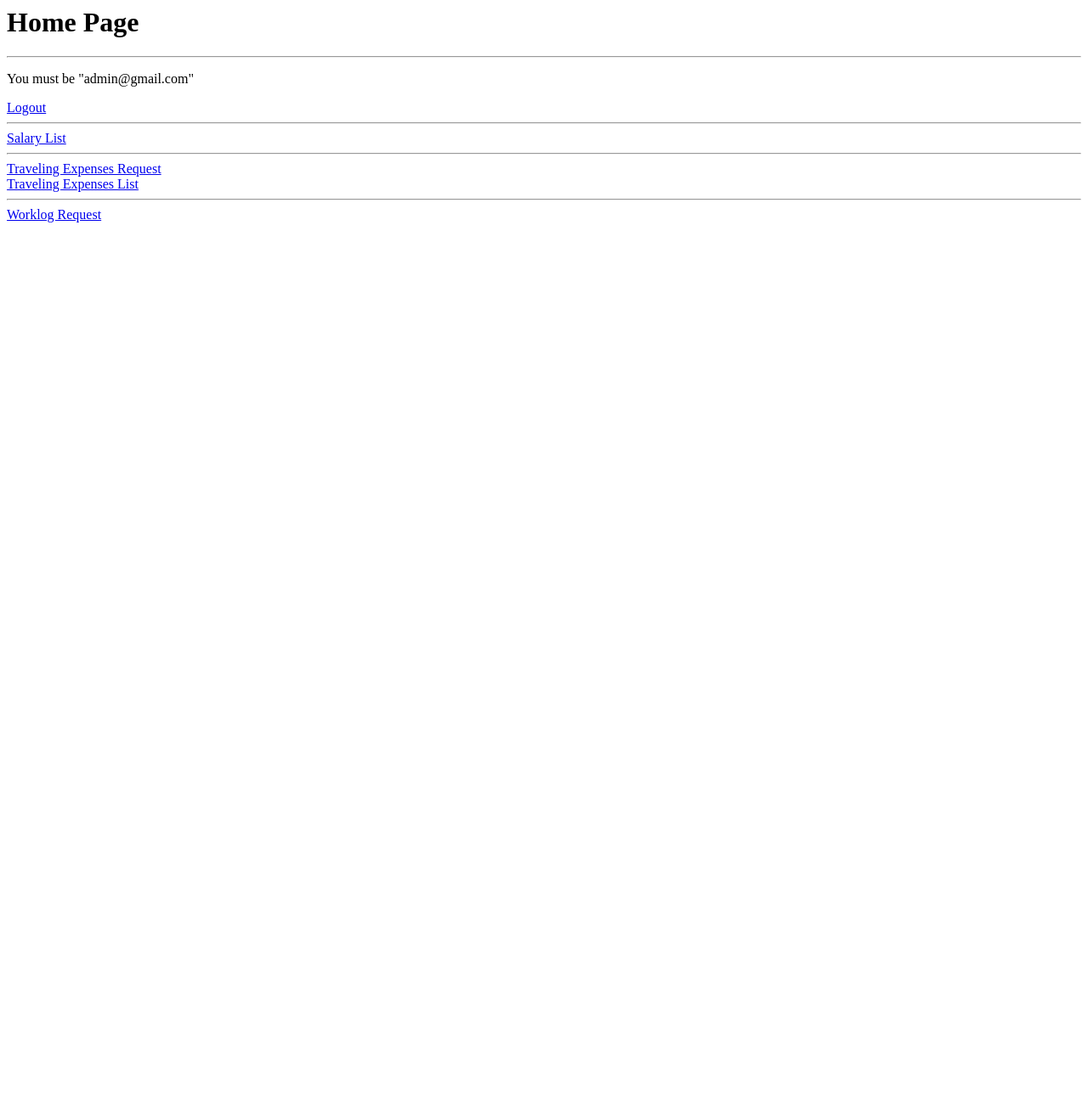
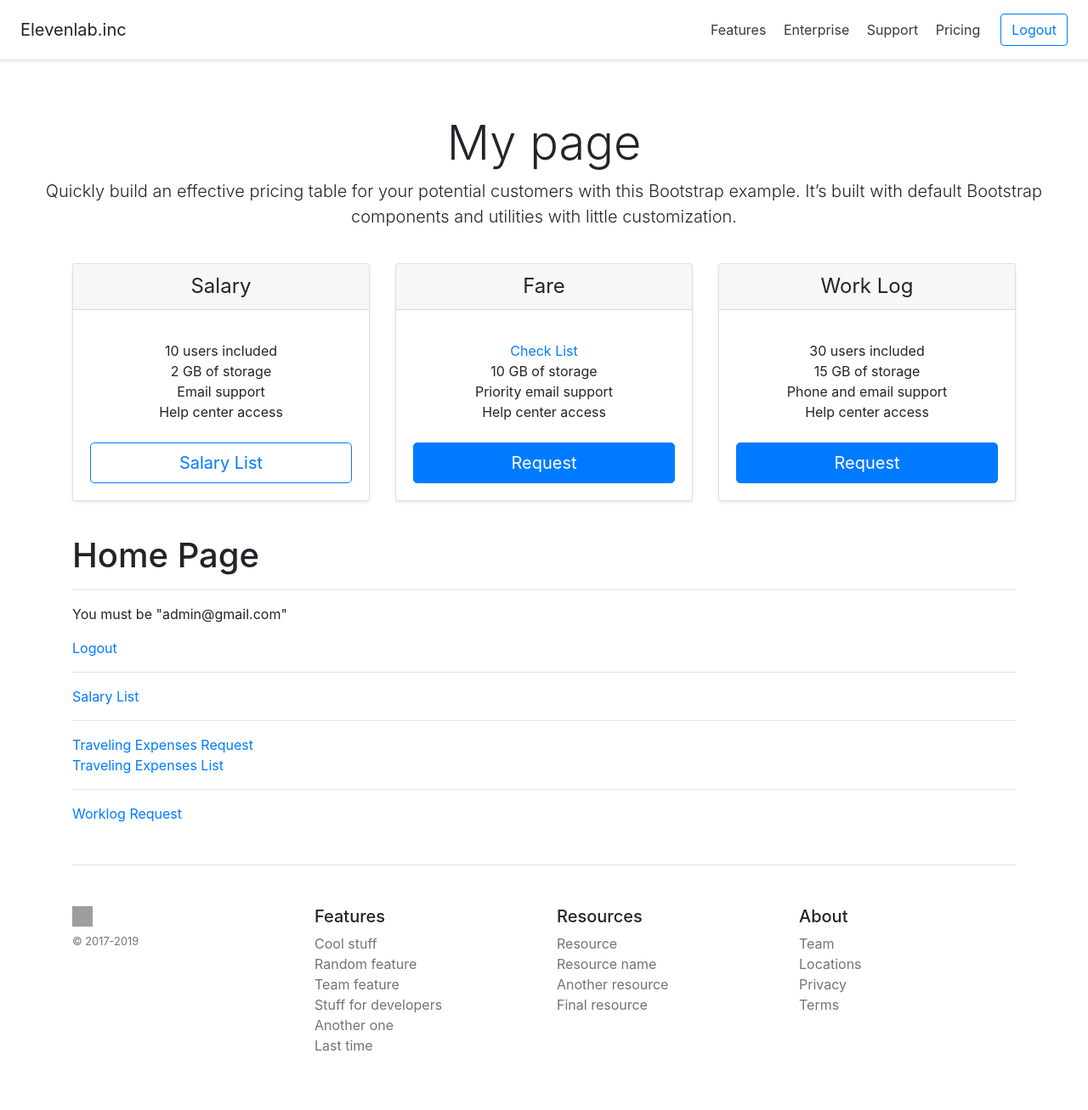
Before and after one commit to Hiroshi0704/company_site, a Django app: page /atend/ in a window 1280 px wide. Shown: the whole page at 85% size. Before the commit the page ends 262 px from the top, so only its background shows below. Run offline with Django 3.2, Linux system fonts and the light colour scheme; a user stored in the database is signed in; some libraries are stand-ins or nearby versions; grey boxes are pictures that could not be loaded.

Commit message:
add bootstrap

```diff
--- /dev/null
+++ b/atend/templates/atend/base.html
@@ -0,0 +1,92 @@
+<!DOCTYPE html>
+<html lang="ja">
+  <head>
+    <!-- Required meta tags -->
+    <meta charset="utf-8">
+    <meta name="viewport" content="width=device-width, initial-scale=1, shrink-to-fit=no">
+
+    <!-- Bootstrap CSS -->
+    <link rel="stylesheet" href="https://stackpath.bootstrapcdn.com/bootstrap/4.3.1/css/bootstrap.min.css" integrity="sha384-ggOyR0iXCbMQv3Xipma34MD+dH/1fQ784/j6cY/iJTQUOhcWr7x9JvoRxT2MZw1T" crossorigin="anonymous">
+
+    <title>{% block title %}{% endblock %}</title>
+  </head>
+  <body>
+
+    <header>
+
+      <div class="d-flex flex-column flex-md-row align-items-center p-3 px-md-4 mb-3 bg-white border-bottom shadow-sm">
+        <h5 class="my-0 mr-md-auto font-weight-normal">Elevenlab.inc</h5>
+        <nav class="my-2 my-md-0 mr-md-3">
+          <a class="p-2 text-dark" href="#">Features</a>
+          <a class="p-2 text-dark" href="#">Enterprise</a>
+          <a class="p-2 text-dark" href="#">Support</a>
+          <a class="p-2 text-dark" href="#">Pricing</a>
+        </nav>
+        {% if user.is_authenticated %}
+          <a class="btn btn-outline-primary" href="{% url 'logout' %}">Logout</a>
+        {% else %}
+          <a class="btn btn-outline-primary" href="{% url 'login' %}">Logoin</a>
+        {% endif %}
+
+      </div>
+
+    </header>
+
+
+    <div class="pricing-header px-3 py-3 pt-md-5 pb-md-4 mx-auto text-center">
+      <h1 class="display-4">My page</h1>
+      <p class="lead">Quickly build an effective pricing table for your potential customers with this Bootstrap example. It’s built with default Bootstrap components and utilities with little customization.</p>
+    </div>
+
+
+
+    <div class="container">
+
+      {% block content %}{% endblock %}
+
+      <footer class="pt-4 my-md-5 pt-md-5 border-top">
+        <div class="row">
+          <div class="col-12 col-md">
+            <img class="mb-2" src="{{ site.baseurl }}/docs/{{ site.docs_version }}/assets/brand/bootstrap-solid.svg" alt="" width="24" height="24">
+            <small class="d-block mb-3 text-muted">&copy; 2017-2019</small>
+          </div>
+          <div class="col-6 col-md">
+            <h5>Features</h5>
+            <ul class="list-unstyled text-small">
+              <li><a class="text-muted" href="#">Cool stuff</a></li>
+              <li><a class="text-muted" href="#">Random feature</a></li>
+              <li><a class="text-muted" href="#">Team feature</a></li>
+              <li><a class="text-muted" href="#">Stuff for developers</a></li>
+              <li><a class="text-muted" href="#">Another one</a></li>
+              <li><a class="text-muted" href="#">Last time</a></li>
+            </ul>
+          </div>
+          <div class="col-6 col-md">
+            <h5>Resources</h5>
+            <ul class="list-unstyled text-small">
+              <li><a class="text-muted" href="#">Resource</a></li>
+              <li><a class="text-muted" href="#">Resource name</a></li>
+              <li><a class="text-muted" href="#">Another resource</a></li>
+              <li><a class="text-muted" href="#">Final resource</a></li>
+            </ul>
+          </div>
+          <div class="col-6 col-md">
+            <h5>About</h5>
+            <ul class="list-unstyled text-small">
+              <li><a class="text-muted" href="#">Team</a></li>
+              <li><a class="text-muted" href="#">Locations</a></li>
+              <li><a class="text-muted" href="#">Privacy</a></li>
+              <li><a class="text-muted" href="#">Terms</a></li>
+            </ul>
+          </div>
+        </div>
+      </footer>
+    </div>
+
+    <!-- Optional JavaScript -->
+    <!-- jQuery first, then Popper.js, then Bootstrap JS -->
+    <script src="https://code.jquery.com/jquery-3.3.1.slim.min.js" integrity="sha384-q8i/X+965DzO0rT7abK41JStQIAqVgRVzpbzo5smXKp4YfRvH+8abtTE1Pi6jizo" crossorigin="anonymous"></script>
+    <script src="https://cdnjs.cloudflare.com/ajax/libs/popper.js/1.14.7/umd/popper.min.js" integrity="sha384-UO2eT0CpHqdSJQ6hJty5KVphtPhzWj9WO1clHTMGa3JDZwrnQq4sF86dIHNDz0W1" crossorigin="anonymous"></script>
+    <script src="https://stackpath.bootstrapcdn.com/bootstrap/4.3.1/js/bootstrap.min.js" integrity="sha384-JjSmVgyd0p3pXB1rRibZUAYoIIy6OrQ6VrjIEaFf/nJGzIxFDsf4x0xIM+B07jRM" crossorigin="anonymous"></script>
+  </body>
+</html>
--- a/atend/templates/atend/home.html
+++ b/atend/templates/atend/home.html
@@ -1,3 +1,64 @@
+{% extends 'atend/base.html' %}
+
+
+{% block content %}
+
+
+  <div class="card-deck mb-3 text-center">
+    <div class="card mb-4 shadow-sm">
+      <div class="card-header">
+        <!-- <h4 class="my-0 font-weight-normal">Free</h4> -->
+        <h4 class="my-0 font-weight-normal">Salary</h4>
+      </div>
+      <div class="card-body">
+        <!-- <h1 class="card-title pricing-card-title">$0 <small class="text-muted">/ mo</small></h1> -->
+        <!-- <h1 class="card-title pricing-card-title">Salarys</h1> -->
+        <ul class="list-unstyled mt-3 mb-4">
+          <li>10 users included</li>
+          <li>2 GB of storage</li>
+          <li>Email support</li>
+          <li>Help center access</li>
+        </ul>
+        <a href="{% url 'salary_list' %}" class="btn btn-lg btn-block btn-outline-primary">Salary List</a>
+      </div>
+    </div>
+    <div class="card mb-4 shadow-sm">
+      <div class="card-header">
+        <!-- <h4 class="my-0 font-weight-normal">Pro</h4> -->
+        <h4 class="my-0 font-weight-normal">Fare</h4>
+      </div>
+      <div class="card-body">
+        <!-- <h1 class="card-title pricing-card-title">$15 <small class="text-muted">/ mo</small></h1> -->
+        <ul class="list-unstyled mt-3 mb-4">
+          <li><a href="{% url 'travelex_list' %}">Check List</a></li>
+          <li>10 GB of storage</li>
+          <li>Priority email support</li>
+          <li>Help center access</li>
+        </ul>
+        <a href="{% url 'travelex_create' %}" class="btn btn-lg btn-block btn-primary">Request</a>
+      </div>
+    </div>
+    <div class="card mb-4 shadow-sm">
+      <div class="card-header">
+        <h4 class="my-0 font-weight-normal">Work Log</h4>
+      </div>
+      <div class="card-body">
+        <!-- <h1 class="card-title pricing-card-title">$29 <small class="text-muted">/ mo</small></h1> -->
+        <ul class="list-unstyled mt-3 mb-4">
+          <li>30 users included</li>
+          <li>15 GB of storage</li>
+          <li>Phone and email support</li>
+          <li>Help center access</li>
+        </ul>
+        <a href="{% url 'worklog_create' %}" class="btn btn-lg btn-block btn-primary">Request</a>
+      </div>
+    </div>
+  </div>
+
+
+
+
+
   <h1>Home Page</h1>
 
   <hr>
@@ -14,3 +75,6 @@
   <a href="{% url 'travelex_list' %}">Traveling Expenses List</a>
   <hr>
   <a href="{% url 'worklog_create' %}">Worklog Request</a>
+
+
+{% endblock content %}
```
Also changed, not shown: db.sqlite3. Lines whose indentation alone changed are shown as unchanged.
